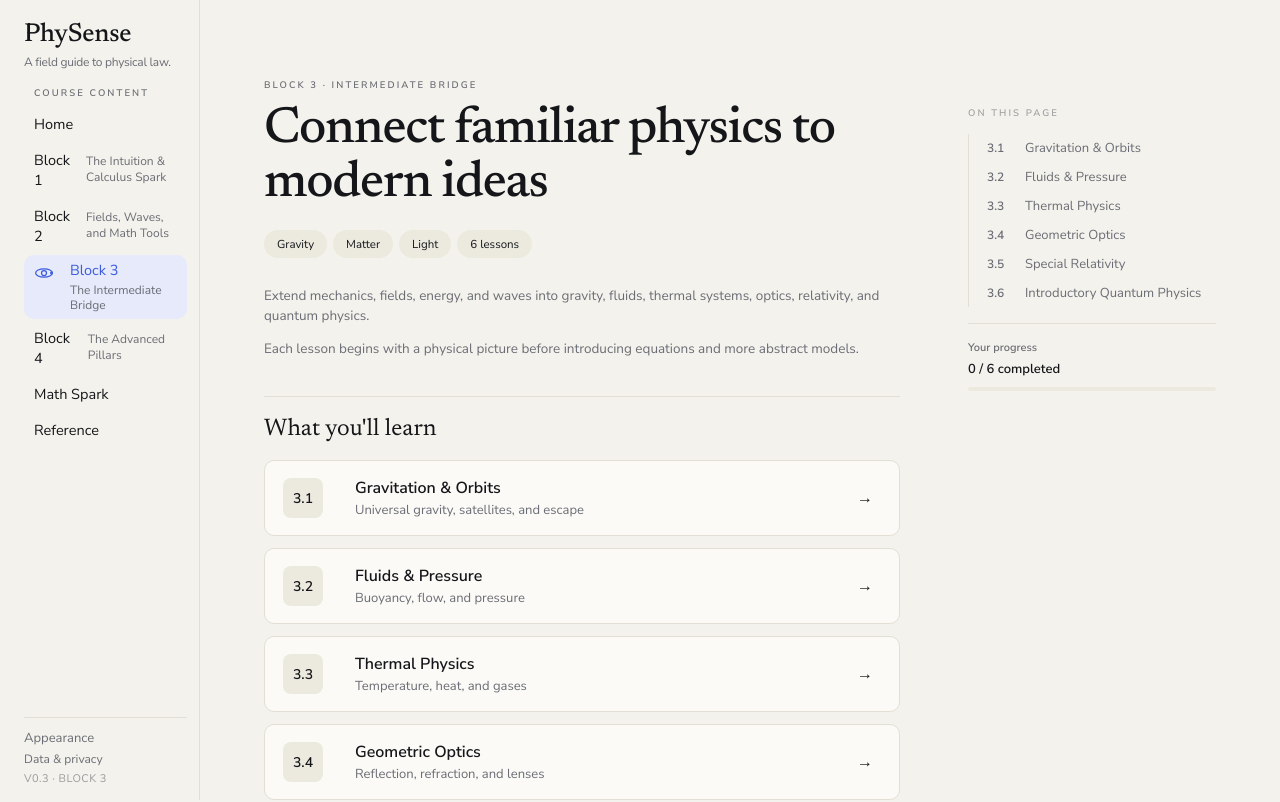
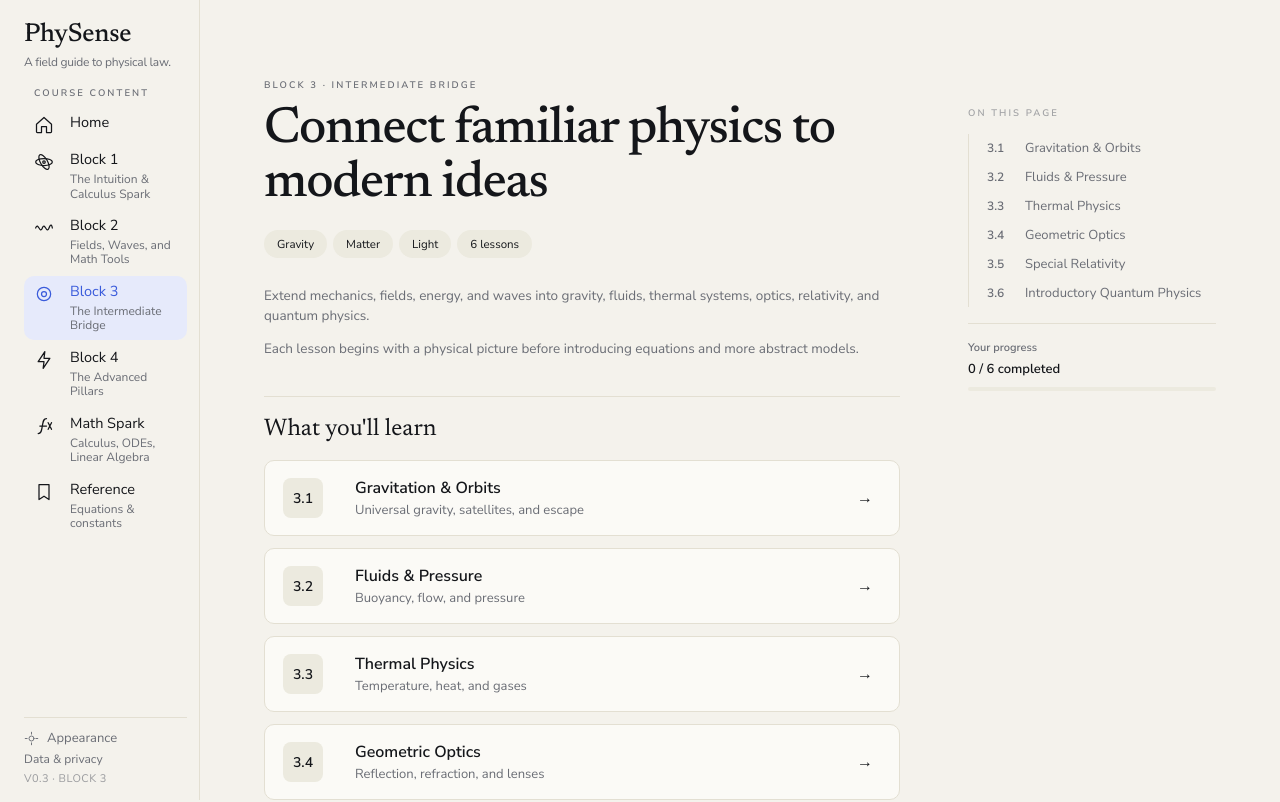
Before and after one commit to Raheeq-lab/PhySense, a Next.js app: page /block-3 in a window 1280 px wide. Shown: the top 802 px of the page. Built offline with nearby package versions, Linux system fonts and the light colour scheme.

Commit message:
Unify Block 3 and 4 sidebars

```diff
--- /dev/null
+++ b/src/components/BlockHubSidebar.tsx
@@ -0,0 +1,9 @@
+'use client';
+import Link from 'next/link';
+import styles from '@/app/block-1/hub.module.css';
+
+type IconName='home'|'atom'|'wave'|'orbit'|'bolt'|'function'|'bookmark'|'sun'|'moon';
+function Icon({name}:{name:IconName}){const paths:Record<IconName,React.ReactNode>={home:<path d="m3 11 9-8 9 8v9a1 1 0 0 1-1 1h-5v-7H9v7H4a1 1 0 0 1-1-1z"/>,atom:<><circle cx="12" cy="12" r="1.5"/><ellipse cx="12" cy="12" rx="10" ry="4.2"/><ellipse cx="12" cy="12" rx="10" ry="4.2" transform="rotate(60 12 12)"/></>,wave:<path d="M2 12c3-8 5 8 8 0s5 8 8 0 4 0 4 0"/>,orbit:<><circle cx="12" cy="12" r="3"/><circle cx="12" cy="12" r="8"/></>,bolt:<path d="m13 2-8 12h7l-1 8 8-12h-7z"/>,function:<path d="M15 3c-4 0-4 4-5 9s-1 9-5 9m2-9h8m2-4 4 8m0-8-4 8"/>,bookmark:<path d="M6 3h12v18l-6-4-6 4z"/>,sun:<><circle cx="12" cy="12" r="4"/><path d="M12 2v3m0 14v3M2 12h3m14 0h3"/></>,moon:<path d="M20 16a9 9 0 0 1-12-12 9 9 0 1 0 12 12"/>};return <svg viewBox="0 0 24 24" aria-hidden="true">{paths[name]}</svg>}
+const navigation:[IconName,string,string,string][]=[['home','Home','', '/'],['atom','Block 1','The Intuition & Calculus Spark','/block-1'],['wave','Block 2','Fields, Waves, and Math Tools','/block-2'],['orbit','Block 3','The Intermediate Bridge','/block-3'],['bolt','Block 4','The Advanced Pillars','/block-4'],['function','Math Spark','Calculus, ODEs, Linear Algebra','/math-spark'],['bookmark','Reference','Equations & constants','/reference']];
+
+export default function BlockHubSidebar({active,dusk,onToggle,version}:{active:'Block 3'|'Block 4';dusk:boolean;onToggle:()=>void;version:string}){return <aside className={styles.primarySidebar}><Link href="/" className={styles.brand}>PhySense<small>A field guide to physical law.</small></Link><span className={styles.courseLabel}>Course content</span><nav aria-label="Course navigation">{navigation.map(([icon,label,subtitle,href])=><Link key={label} href={href} className={label===active?styles.current:''} aria-current={label===active?'page':undefined}><Icon name={icon}/><span>{label}{subtitle&&<small>{subtitle}</small>}</span></Link>)}</nav><footer className={styles.sidebarFooter}><button type="button" aria-label={dusk?'Switch to light appearance':'Switch to dusk appearance'} aria-pressed={dusk} onClick={onToggle}><Icon name={dusk?'moon':'sun'}/><span>Appearance</span></button><Link href="/data-and-privacy">Data &amp; privacy</Link><small>{version} · {active}</small></footer></aside>}
```
Also changed, not shown: src/app/block-3/page.tsx (+3 -3 lines), src/app/block-4/page.tsx (+2 -2 lines).
